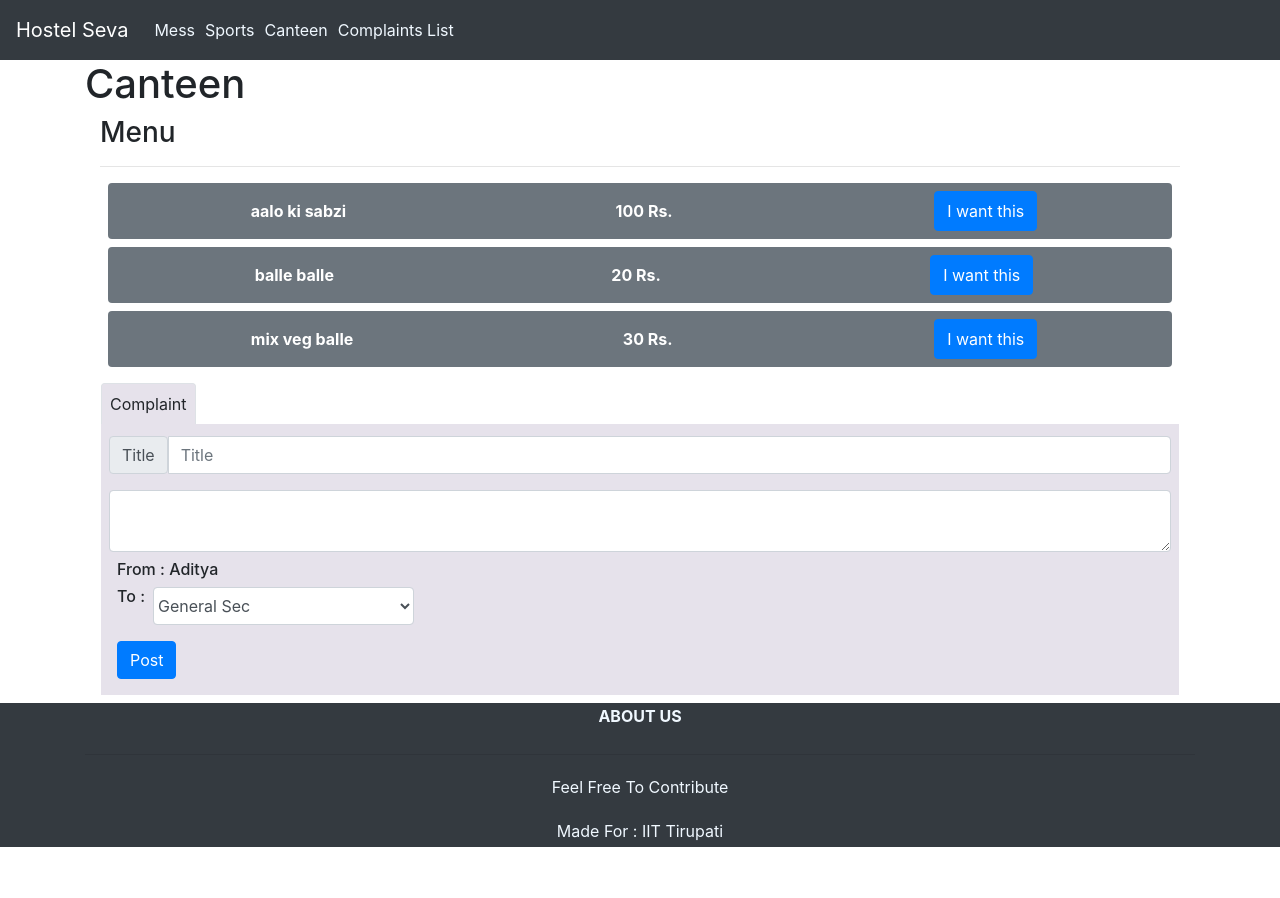
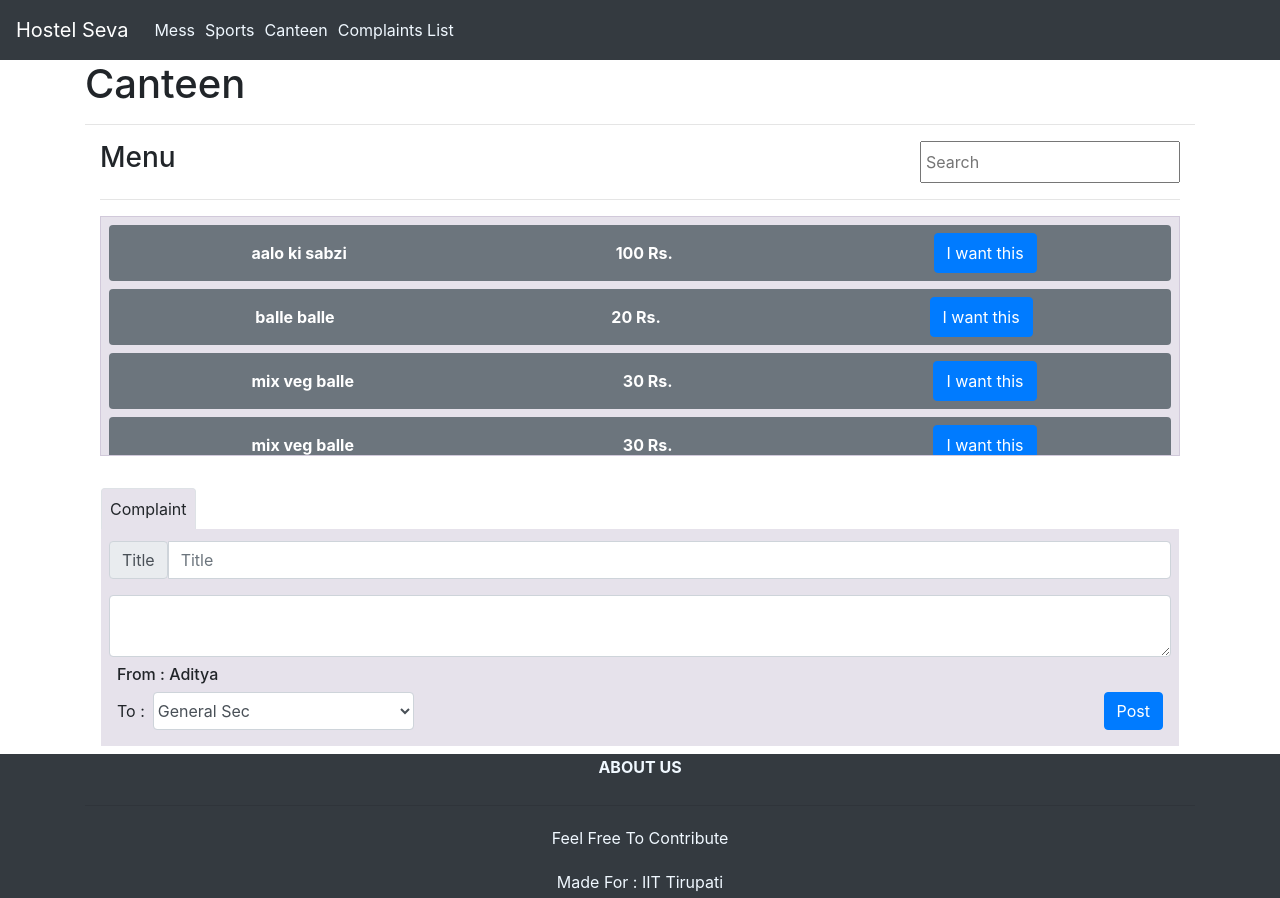
Before and after one commit to ThyPandaKing/hostel-seva, a React (Create React App) app: page /canteen in a window 1280 px wide. Before the commit the page ends 847 px from the top, so only its background shows below. Built offline with nearby package versions, Linux system fonts and the light colour scheme.

Commit message:
menu - search and scroll

```diff
--- a/src/Components/Canteen/Canteen.js
+++ b/src/Components/Canteen/Canteen.js
@@ -4,6 +4,7 @@ import Complaints from '../Complaints/Complaints';
 import ShowItems from '../CartStuff/ShowItems';
 import {Button} from 'react-bootstrap';
 import useCart from '../CartStuff/useCart';
+import './canteen.css';
 
 const Canteen = () => {
   const [CanteenItemList, setCanteenItemList] = useState ([
@@ -22,6 +23,16 @@ const Canteen = () => {
       name: 'mix veg balle',
       price: 30,
     },
+    {
+      id: 3,
+      name: 'mix veg balle',
+      price: 30,
+    },
+    {
+      id: 3,
+      name: 'mix veg balle',
+      price: 30,
+    },
   ]);
 
   const [cart, totalPrice, AddItemToCart, RemoveItemFromCart] = useCart ({
@@ -29,9 +40,17 @@ const Canteen = () => {
     Cart: [],
   });
 
+  const [menuSearch, setMenuSearch] = useState("");
+
+  function handleChange(){
+    var change = document.getElementById("menuInput").value;
+    setMenuSearch(change);
+  }
+
   return (
     <div className="container">
-      <h1>Canteen</h1>
+    <h1>Canteen</h1>
+    <hr />
       <h3 className="m-2">
         {' '}
         {totalPrice === 0 ? '' : `Total Price ${totalPrice}`}
@@ -47,13 +66,19 @@ const Canteen = () => {
           <Button variant="primary" className="m-4">Order Send</Button>
         </div>}
       <div className="container">
-        <h3>Menu</h3>
+        <div className="d-flex justify-content-between">
+          <h3>Menu</h3>
+          <input id = "menuInput" type="text" placeholder="Search" className="p-1" onChange={()=>{handleChange()}} value={menuSearch}></input>
+        </div>
         <hr />
-        {CanteenItemList.map (item => (
-          <CanteenMenu key={item.id} {...item} AddItemToCart={AddItemToCart} />
+        <div className="bd-highlight overflow-y-scroll menu">
+        {CanteenItemList.filter(item => item.name.toLowerCase().includes(menuSearch.toLowerCase())).map (item => (
+           <CanteenMenu key={item.id} {...item} AddItemToCart={AddItemToCart} />
         ))}
+        </div>
       </div>
 
+      <br />
       <Complaints from_User="Aditya" />
     </div>
   );
--- /dev/null
+++ b/src/Components/Canteen/canteen.css
@@ -0,0 +1,4 @@
+.menu{
+    max-height: 30vh;
+    overflow-y: scroll;
+}
--- a/src/Components/Complaints/Complaints.js
+++ b/src/Components/Complaints/Complaints.js
@@ -64,8 +64,8 @@ const Complaints = ({from_User}) => {
         </div>
         <h6 className="m-2">From : {fromUser}</h6>
 
-        <div className="d-flex m-2">
-          <h6>To : </h6>
+        <div className="d-flex m-2 d-inline">
+          <div className="my-auto">To : </div>
           <select
             className="form-control w-25 mx-2 p-0"
             onChange={e => setToAdmin (e.target.value)}
@@ -74,10 +74,10 @@ const Complaints = ({from_User}) => {
             <option>Hostel Sec</option>
             <option>Mess Sec</option>
           </select>
+          <Button variant="primary" onClick={AddPost} className="ml-auto">
+            Post
+          </Button>
         </div>
-        <Button variant="primary" onClick={AddPost} className="m-2">
-          Post
-        </Button>
       </div>
     </div>
   );
--- a/src/Components/Mess/Mess.js
+++ b/src/Components/Mess/Mess.js
@@ -25,6 +25,12 @@ const Mess = () => {
     ItemList: MessItemList,
     Cart: [],
   });
+  const [menuSearch, setMenuSearch] = useState("");
+
+  function handleChange(){
+    var change = document.getElementById("menuInput").value;
+    setMenuSearch(change);
+  }
 
   //  When we fetch data from mess backend, we will use this setFoodWaste variable too
 
@@ -67,13 +73,17 @@ const Mess = () => {
         </div>}
 
       <div className="container">
-        <h2>Extras</h2>
+        <div className="d-flex justify-content-between">
+          <h3>Extras</h3>
+          <input id = "menuInput" type="text" placeholder="Search" className="p-1" onChange={()=>{handleChange()}} value={menuSearch}></input>
+        </div>
         <hr />
-        {MessItemList.map (item => (
+        {MessItemList.filter(item => item.name.toLowerCase().includes(menuSearch.toLowerCase())).map (item => (
           <ExtraCard key={item.id} {...item} AddItemToCart={AddItemToCart} />
         ))}
       </div>
-      <br />
+
+      <hr />
 
       {/* Complaint
 
--- a/src/Components/Mess/mess.css
+++ b/src/Components/Mess/mess.css
@@ -2,3 +2,8 @@
     background-color: rgba(86,61,124,0.15);
     border: 1px solid rgba(86,61,124,0.15);
 }
+
+.menu{
+    max-height: 30vh;
+    overflow-y: scroll;
+}
```
Also changed, not shown: 1 other file (tests, documents, lock files or other folders).
